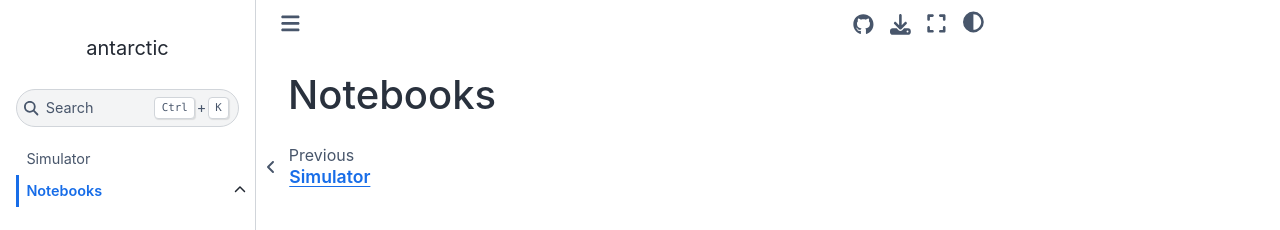
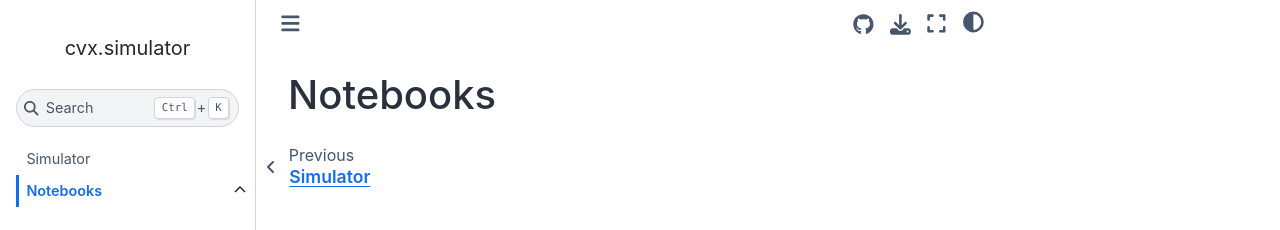
Before and after one commit to cvxgrp/simulator, a Jupyter Book: the page built from book/docs/nb.md, in a window 1280 px wide. Shown: the top 230 px of the page. Built offline with Jupyter Book 1.0.4 settings and Sphinx 7.4.7 and the Sphinx Book theme 1.1.4, drawn with Linux system fonts in a browser that asks for light colours.

Commit message:
replace the antarctic header

```diff
--- a/book/_config.yml
+++ b/book/_config.yml
@@ -1,7 +1,7 @@
 # Book settings
 # Learn more at https://jupyterbook.org/customize/config.html
 
-title: antarctic
+title: cvx.simulator
 author: Thomas Schmelzer
 only_build_toc_files: true
 
```
